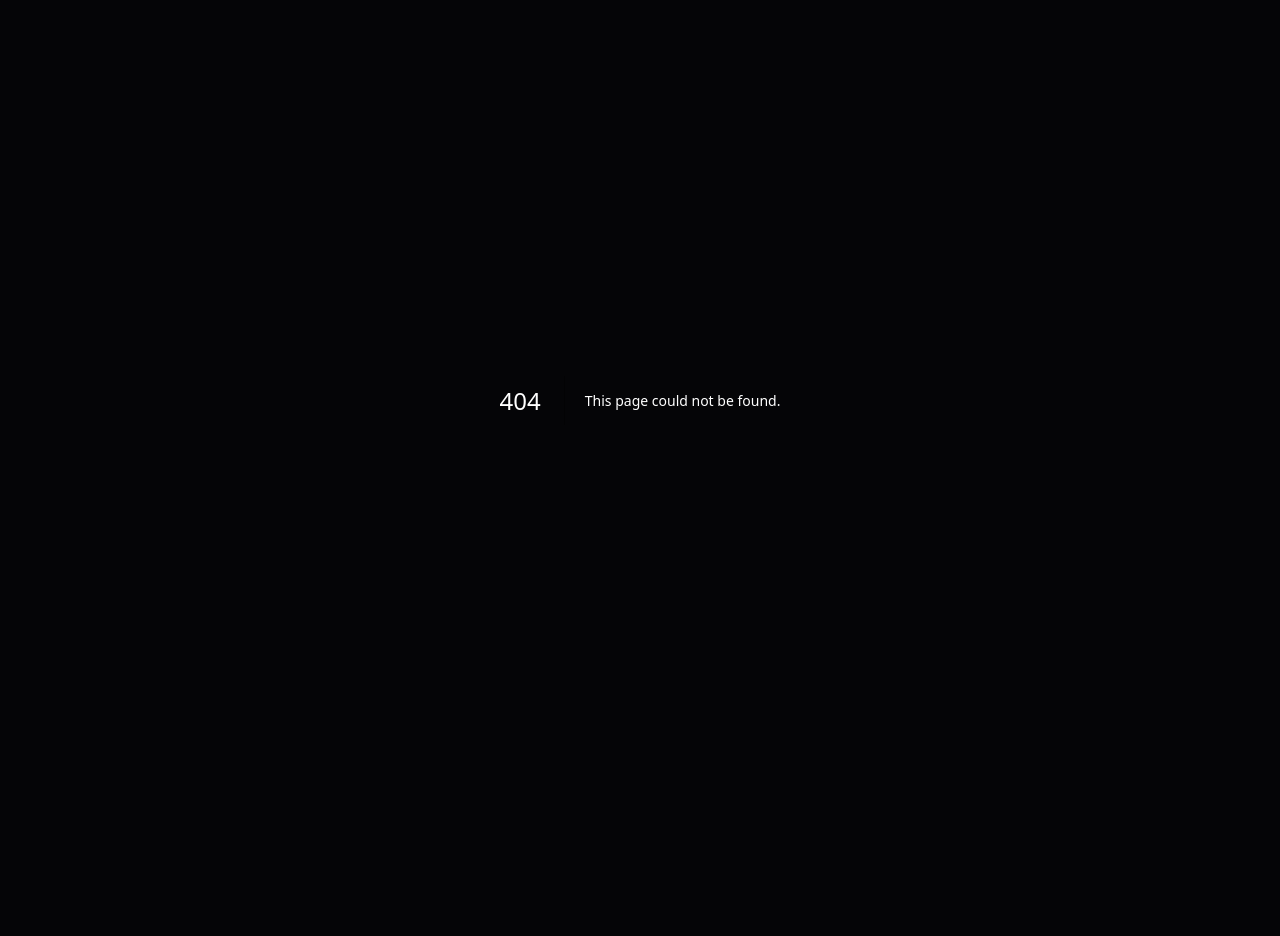
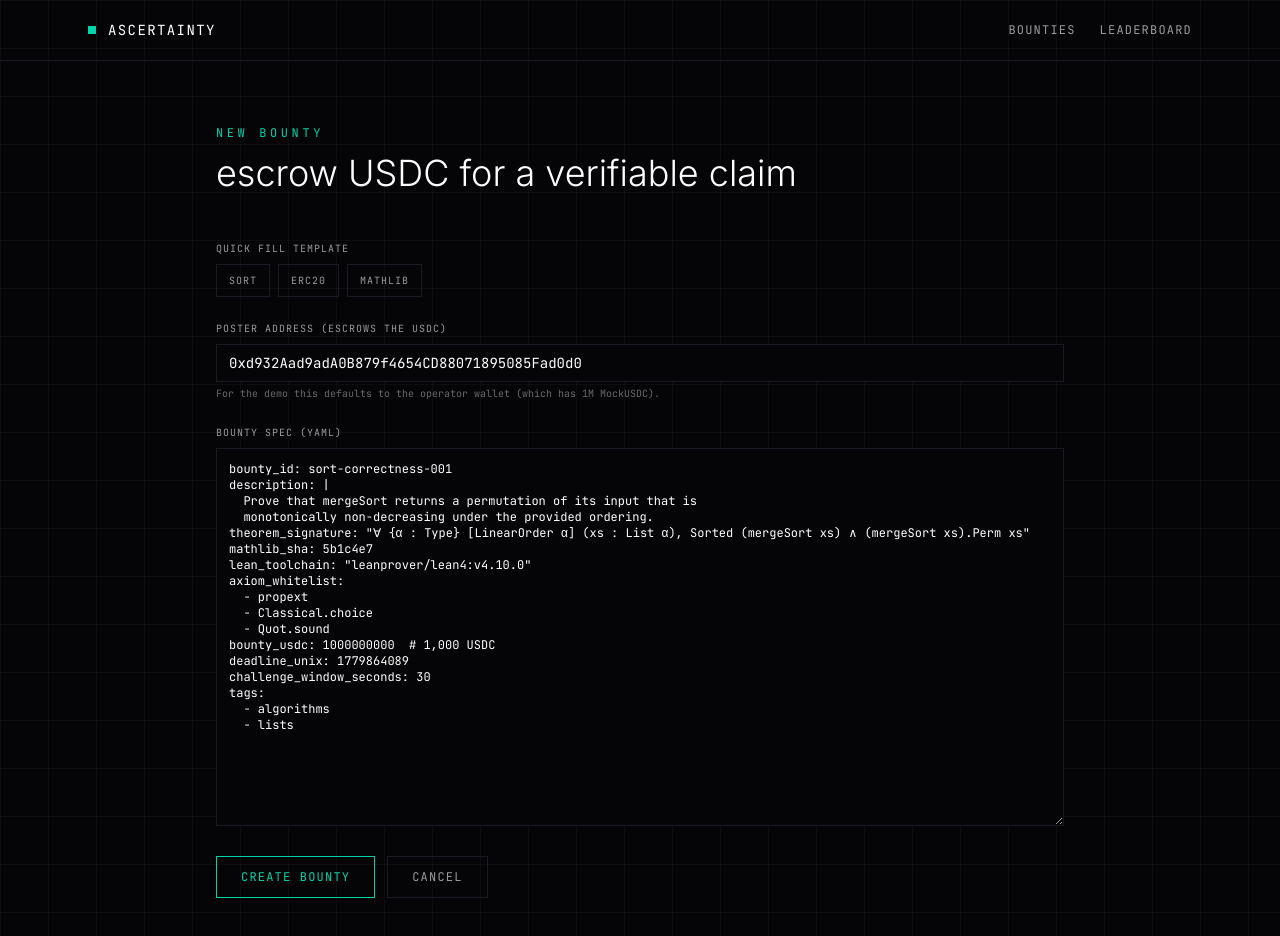
Before and after one commit to zhuyuxin0/ascertainty, a Next.js app in the folder dashboard/: page /bounties/new in a window 1280 px wide. Before the commit this address had no page. Shown: the top 936 px of the page. Before the commit the page ends 800 px from the top, so only its background shows below. Built offline with nearby package versions, Linux system fonts and the light colour scheme; no server answers.

Commit message:
add bounty creation form at /bounties/new with quick-fill templates

```diff
--- /dev/null
+++ b/dashboard/app/bounties/new/page.tsx
@@ -0,0 +1,240 @@
+"use client";
+
+import Link from "next/link";
+import { useRouter } from "next/navigation";
+import { useState } from "react";
+
+import { API_URL } from "@/lib/api";
+
+const SPEC_TEMPLATES: Record<string, string> = {
+  sort: `bounty_id: sort-correctness-001
+description: |
+  Prove that mergeSort returns a permutation of its input that is
+  monotonically non-decreasing under the provided ordering.
+theorem_signature: "∀ {α : Type} [LinearOrder α] (xs : List α), Sorted (mergeSort xs) ∧ (mergeSort xs).Perm xs"
+mathlib_sha: 5b1c4e7
+lean_toolchain: "leanprover/lean4:v4.10.0"
+axiom_whitelist:
+  - propext
+  - Classical.choice
+  - Quot.sound
+bounty_usdc: 1000000000  # 1,000 USDC
+deadline_unix: ${Math.floor(Date.now() / 1000) + 86400 * 30}
+challenge_window_seconds: 30
+tags:
+  - algorithms
+  - lists
+`,
+  erc20: `bounty_id: erc20-transfer-invariant-001
+description: |
+  Prove that transfer(to, amount) preserves the sum of balances and
+  shifts exactly amount from sender to recipient.
+theorem_signature: "∀ s from to amount, from ≠ to → ∃ s', ERC20.transfer s from to amount = .ok s'"
+mathlib_sha: 5b1c4e7
+lean_toolchain: "leanprover/lean4:v4.10.0"
+axiom_whitelist:
+  - propext
+  - Classical.choice
+  - Quot.sound
+bounty_usdc: 5000000000  # 5,000 USDC
+deadline_unix: ${Math.floor(Date.now() / 1000) + 86400 * 60}
+challenge_window_seconds: 60
+tags:
+  - solidity
+  - erc20
+  - invariants
+`,
+  mathlib: `bounty_id: mathlib-gap-finite-prod-cardinality-001
+description: |
+  Close a Mathlib gap: cardinality of indexed product of finite types
+  equals the product of cardinalities.
+theorem_signature: "∀ {ι} [Fintype ι] (α : ι → Type*) [∀ i, Fintype (α i)], Fintype.card ((i : ι) → α i) = ∏ i, Fintype.card (α i)"
+mathlib_sha: 5b1c4e7
+lean_toolchain: "leanprover/lean4:v4.10.0"
+axiom_whitelist:
+  - propext
+  - Classical.choice
+  - Quot.sound
+bounty_usdc: 500000000  # 500 USDC
+deadline_unix: ${Math.floor(Date.now() / 1000) + 86400 * 7}
+challenge_window_seconds: 30
+tags:
+  - mathlib
+`,
+};
+
+export default function NewBountyPage() {
+  const router = useRouter();
+  const [poster, setPoster] = useState("0xd932Aad9adA0B879f4654CD88071895085Fad0d0");
+  const [specYaml, setSpecYaml] = useState(SPEC_TEMPLATES.sort);
+  const [submitting, setSubmitting] = useState(false);
+  const [error, setError] = useState<string | null>(null);
+  const [created, setCreated] = useState<{
+    bountyId: number;
+    onchainId: number | null;
+    txHash: string | null;
+  } | null>(null);
+
+  async function onSubmit(e: React.FormEvent) {
+    e.preventDefault();
+    setSubmitting(true);
+    setError(null);
+    try {
+      const res = await fetch(`${API_URL}/bounty/create`, {
+        method: "POST",
+        headers: { "content-type": "application/json" },
+        body: JSON.stringify({ spec_yaml: specYaml, poster_address: poster }),
+      });
+      if (!res.ok) {
+        const body = await res.text();
+        throw new Error(`HTTP ${res.status}: ${body}`);
+      }
+      const data = await res.json();
+      setCreated({
+        bountyId: data.bounty_id,
+        onchainId: data.onchain?.onchain_bounty_id ?? null,
+        txHash: data.onchain?.tx_hash ?? null,
+      });
+    } catch (e) {
+      setError(e instanceof Error ? e.message : String(e));
+    } finally {
+      setSubmitting(false);
+    }
+  }
+
+  return (
+    <main className="min-h-screen bg-grid">
+      <header className="border-b border-line">
+        <div className="max-w-6xl mx-auto px-6 py-5 flex items-center justify-between">
+          <Link href="/" className="flex items-center gap-3">
+            <div className="w-2 h-2 bg-cyan rounded-none" />
+            <span className="font-mono text-sm tracking-widest uppercase">
+              Ascertainty
+            </span>
+          </Link>
+          <nav className="flex gap-6 font-mono text-xs uppercase tracking-widest text-white/60">
+            <Link href="/bounties" className="hover:text-cyan">Bounties</Link>
+            <Link href="/leaderboard" className="hover:text-cyan">Leaderboard</Link>
+          </nav>
+        </div>
+      </header>
+
+      <section className="max-w-4xl mx-auto px-6 pt-16 pb-24">
+        <p className="font-mono text-xs uppercase tracking-[0.3em] text-cyan">
+          new bounty
+        </p>
+        <h1 className="text-4xl font-light mt-3 mb-12">
+          escrow USDC for a verifiable claim
+        </h1>
+
+        {created ? (
+          <div className="border border-cyan/40 bg-cyan/5 p-6 font-mono text-sm">
+            <p className="text-cyan uppercase tracking-widest text-xs mb-3">
+              bounty created
+            </p>
+            <div className="grid grid-cols-2 gap-3 mb-6 text-white/80">
+              <span>off-chain id</span>
+              <span>{created.bountyId}</span>
+              <span>on-chain id</span>
+              <span>{created.onchainId ?? "—"}</span>
+              <span>create tx</span>
+              <span className="truncate">{created.txHash ?? "—"}</span>
+            </div>
+            <div className="flex gap-3">
+              <Link
+                href={`/race/${created.bountyId}`}
+                className="border border-cyan text-cyan px-5 py-2 text-xs uppercase tracking-widest hover:bg-cyan hover:text-bg transition-colors"
+              >
+                watch race →
+              </Link>
+              <Link
+                href="/bounties"
+                className="border border-line text-white/60 px-5 py-2 text-xs uppercase tracking-widest hover:border-white/40 hover:text-white"
+              >
+                all bounties
+              </Link>
+            </div>
+          </div>
+        ) : (
+          <form onSubmit={onSubmit} className="flex flex-col gap-6">
+            <div>
+              <label className="block font-mono text-[10px] uppercase tracking-widest text-white/60 mb-2">
+                quick fill template
+              </label>
+              <div className="flex gap-2">
+                {Object.keys(SPEC_TEMPLATES).map((key) => (
+                  <button
+                    key={key}
+                    type="button"
+                    onClick={() => setSpecYaml(SPEC_TEMPLATES[key])}
+                    className="font-mono text-[10px] uppercase tracking-widest border border-line text-white/60 px-3 py-2 hover:border-cyan hover:text-cyan"
+                  >
+                    {key}
+                  </button>
+                ))}
+              </div>
+            </div>
+
+            <div>
+              <label
+                htmlFor="poster"
+                className="block font-mono text-[10px] uppercase tracking-widest text-white/60 mb-2"
+              >
+                poster address (escrows the USDC)
+              </label>
+              <input
+                id="poster"
+                value={poster}
+                onChange={(e) => setPoster(e.target.value)}
+                className="w-full bg-bg border border-line text-white font-mono text-sm px-3 py-2 focus:border-cyan focus:outline-none"
+                placeholder="0x..."
+              />
+              <p className="font-mono text-[10px] text-white/40 mt-1">
+                For the demo this defaults to the operator wallet (which has 1M MockUSDC).
+              </p>
+            </div>
+
+            <div>
+              <label
+                htmlFor="spec"
+                className="block font-mono text-[10px] uppercase tracking-widest text-white/60 mb-2"
+              >
+                bounty spec (YAML)
+              </label>
+              <textarea
+                id="spec"
+                value={specYaml}
+                onChange={(e) => setSpecYaml(e.target.value)}
+                rows={22}
+                className="w-full bg-bg border border-line text-white font-mono text-xs px-3 py-3 focus:border-cyan focus:outline-none whitespace-pre"
+                spellCheck={false}
+              />
+            </div>
+
+            {error && (
+              <div className="border border-amber/40 bg-amber/10 p-4 font-mono text-xs text-amber whitespace-pre-wrap break-words">
+                {error}
+              </div>
+            )}
+
+            <div className="flex gap-3">
+              <button
+                type="submit"
+                disabled={submitting}
+                className="border border-cyan text-cyan px-6 py-3 font-mono text-xs uppercase tracking-widest hover:bg-cyan hover:text-bg transition-colors disabled:opacity-50 disabled:cursor-not-allowed"
+              >
+                {submitting ? "creating + on-chain…" : "create bounty"}
+              </button>
+              <Link
+                href="/bounties"
+                className="border border-line text-white/60 px-6 py-3 font-mono text-xs uppercase tracking-widest hover:border-white/40 hover:text-white"
+              >
+                cancel
+              </Link>
+            </div>
+          </form>
+        )}
+      </section>
+    </main>
+  );
+}
--- a/dashboard/app/bounties/page.tsx
+++ b/dashboard/app/bounties/page.tsx
@@ -49,9 +49,12 @@ export default async function BountiesPage() {
               <span className="text-white/40">verifiable claims open for solving</span>
             </h1>
           </div>
-          <span className="font-mono text-[10px] uppercase tracking-widest text-white/40">
-            ↻ refreshes on load
-          </span>
+          <Link
+            href="/bounties/new"
+            className="border border-cyan text-cyan px-5 py-2 font-mono text-xs uppercase tracking-widest hover:bg-cyan hover:text-bg transition-colors"
+          >
+            + new bounty
+          </Link>
         </div>
 
         {error ? (
```
